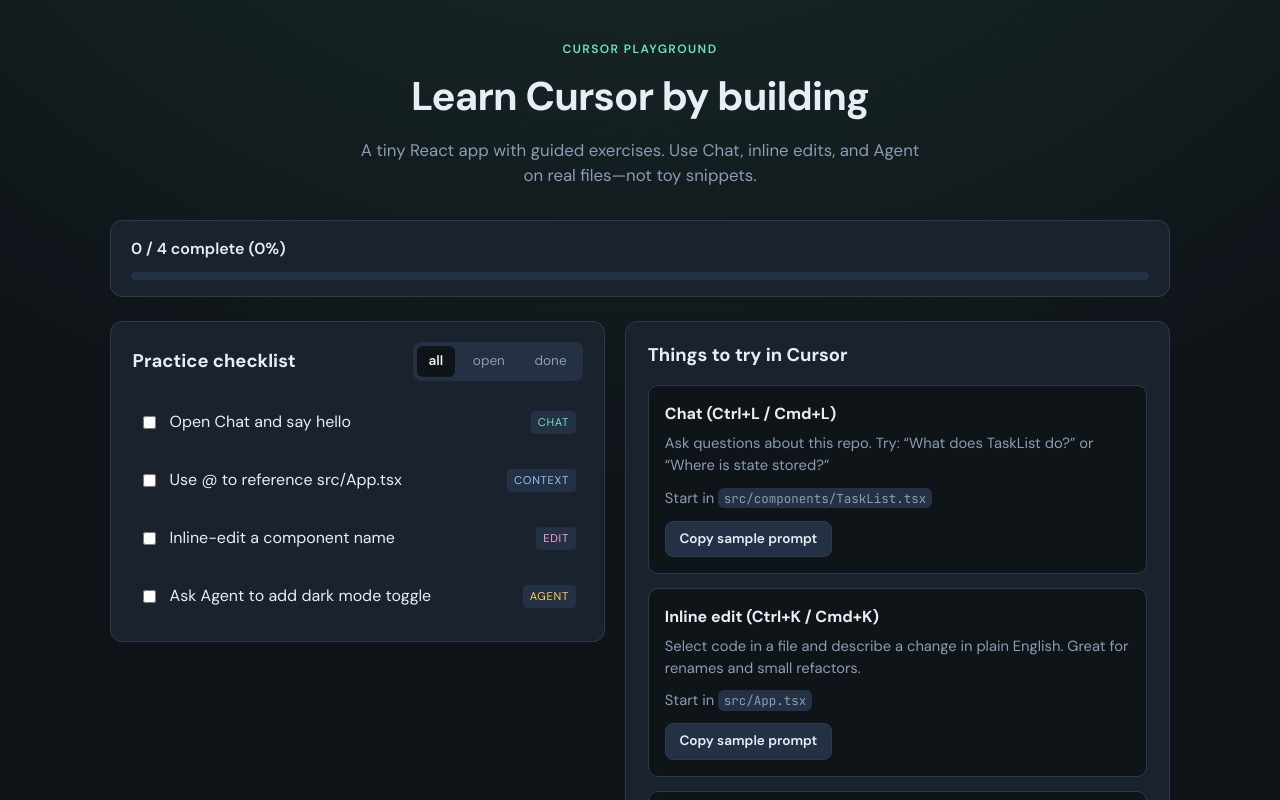
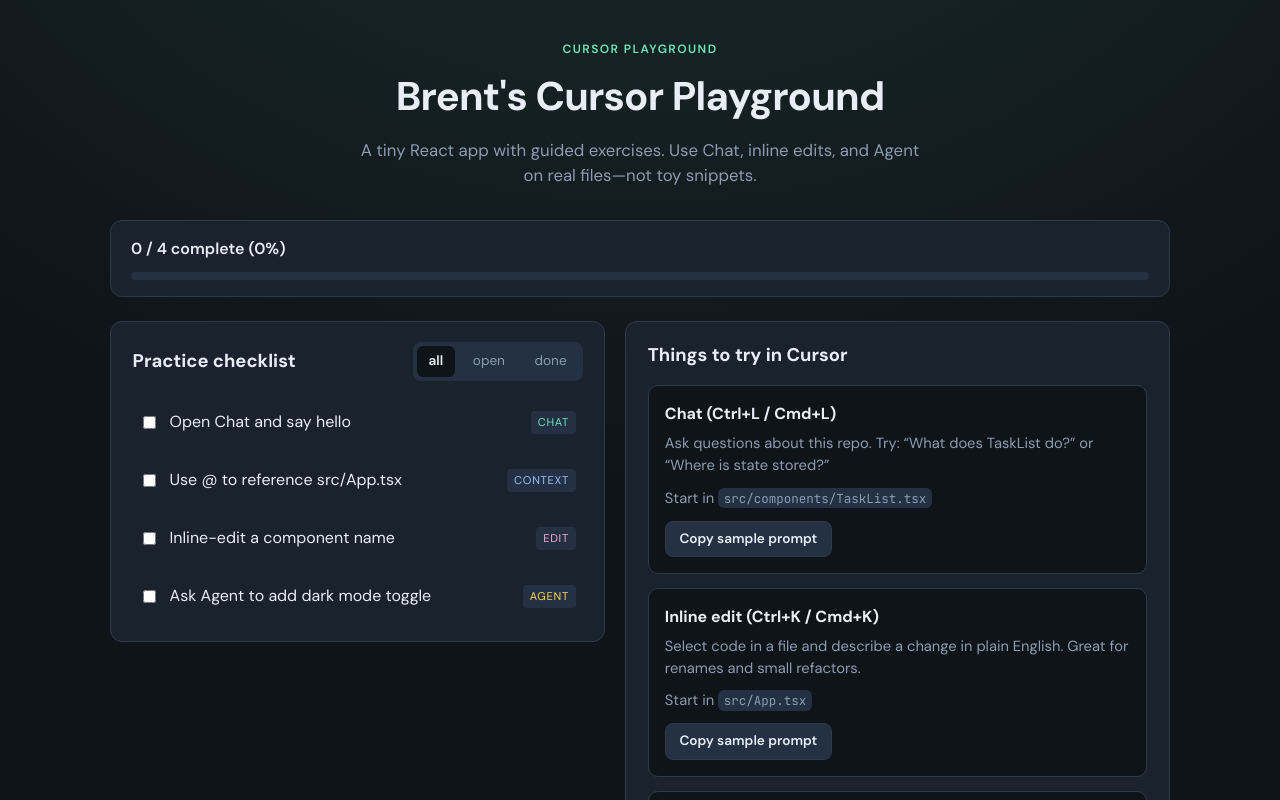
Before and after one commit to DaKuY/brent-cursor-playground, a React (Vite) app: page / in a window 1280 px wide. Shown: the top 800 px of the page. Built offline with nearby package versions, Linux system fonts and the light colour scheme.

Commit message:
Set app title to Brent's Cursor Playground

```diff
--- a/index.html
+++ b/index.html
@@ -3,7 +3,7 @@
   <head>
     <meta charset="UTF-8" />
     <meta name="viewport" content="width=device-width, initial-scale=1.0" />
-    <title>Cursor Playground</title>
+    <title>Brent's Cursor Playground</title>
     <link rel="preconnect" href="https://fonts.googleapis.com" />
     <link rel="preconnect" href="https://fonts.gstatic.com" crossorigin />
     <link
--- a/src/App.tsx
+++ b/src/App.tsx
@@ -34,7 +34,7 @@ export default function App() {
     <div className="app">
       <header className="hero">
         <p className="eyebrow">Cursor Playground</p>
-        <h1>Learn Cursor by building</h1>
+        <h1>Brent&apos;s Cursor Playground</h1>
         <p className="subtitle">
           A tiny React app with guided exercises. Use Chat, inline edits, and Agent
           on real files—not toy snippets.
```
